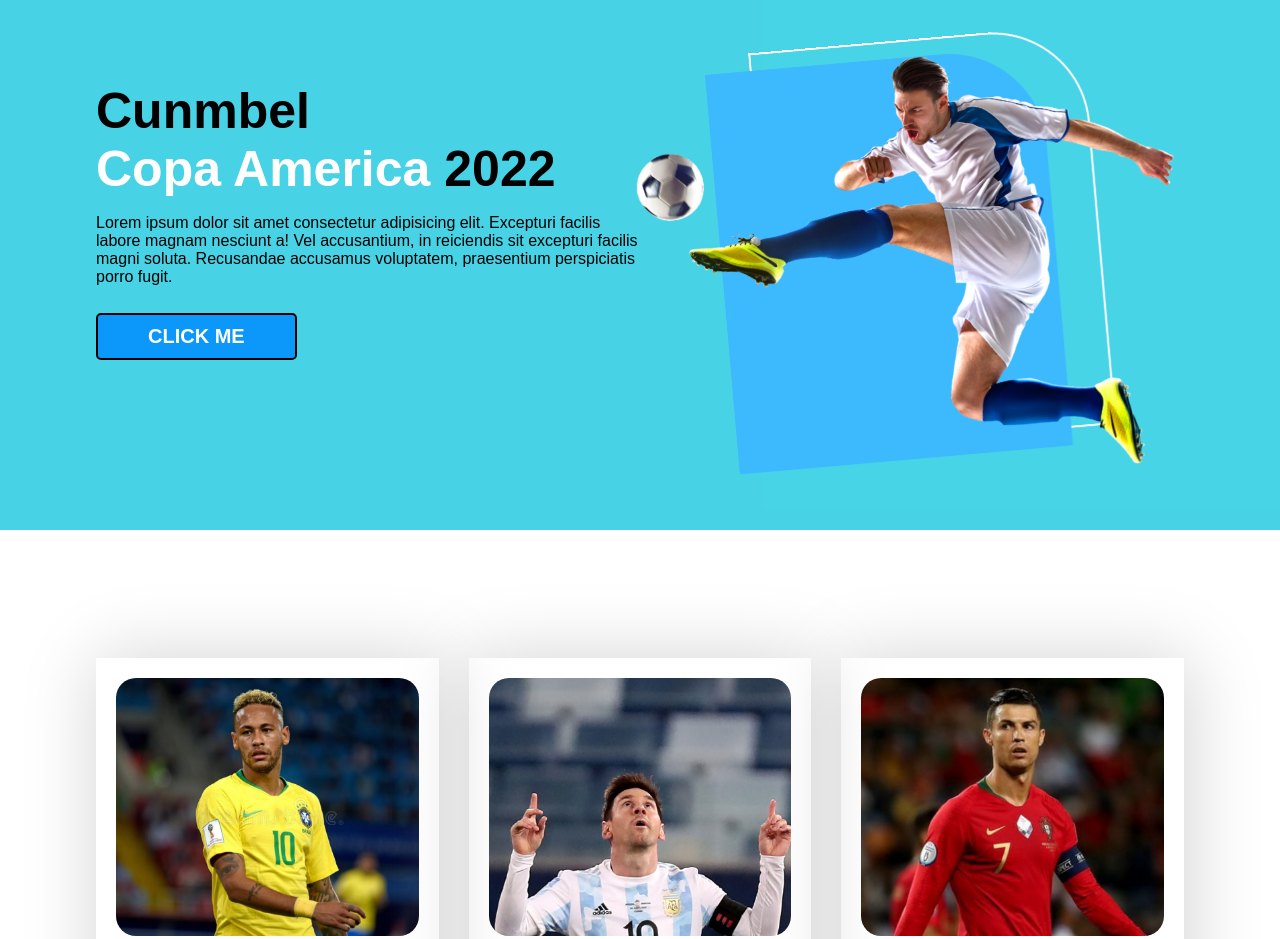
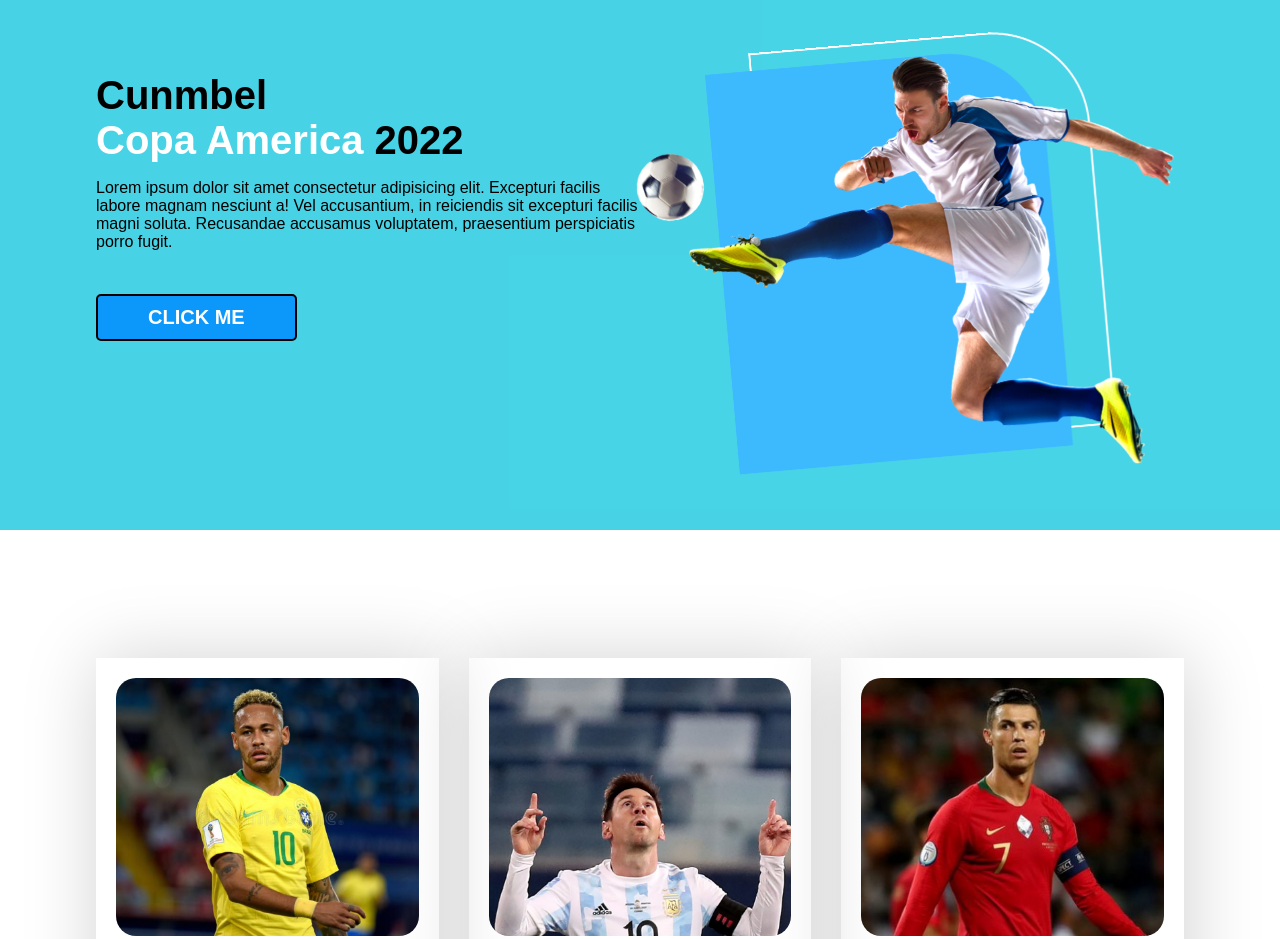
Before and after one commit to Toriqul202/responsive, a plain HTML site: page index.html in a window 1280 px wide. Shown: the top 939 px of the page. Drawn offline with Linux system fonts and the light colour scheme.

Commit message:
Botstrap provling

```diff
--- a/style.css
+++ b/style.css
@@ -2,6 +2,7 @@ body{
     margin: 0px;
     padding: 0px;
     font-family: poppins,sans-serif;
+
 }
 /* ------------Header part edit here-------------- */
 header{
@@ -36,11 +37,11 @@ header{
     }
 }
 .contain h1{
-   font-size: 50px;
+   font-size: 40px;
    margin-bottom: 0px;
 }
 .contain p{
-    margin-bottom: 0px;
+    margin-bottom: px;
 }
 .contain a{
     padding: 10px 50px;
@@ -92,6 +93,7 @@ article{
 }
 /* -----extra part ------  */
 #extra-header{
+    display: flex;
     margin-bottom: 10%;
 }
 .messi{
@@ -117,7 +119,6 @@ Media responsive start ------------ */
 @media   only screen and (max-width:480px) and (min-width:320px){
     header{
 
-        display:flex;
         padding:5% 0% ;
 
     }
```
